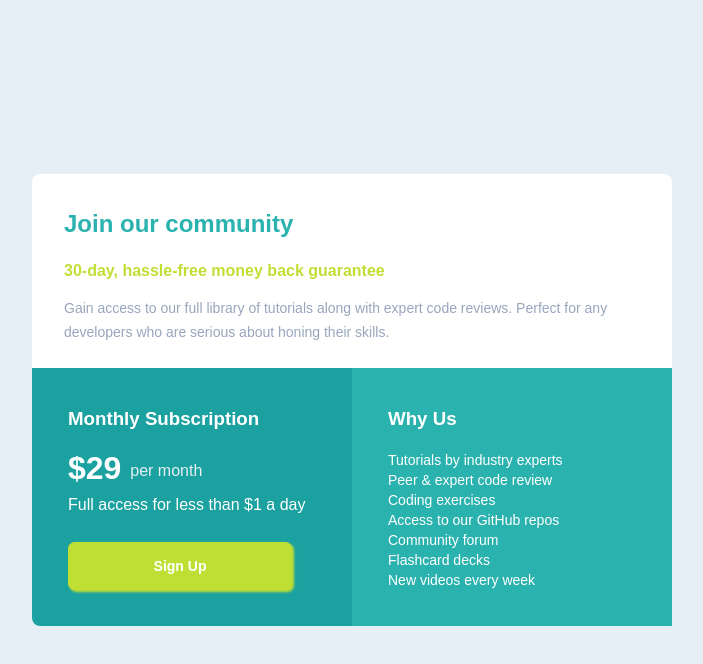
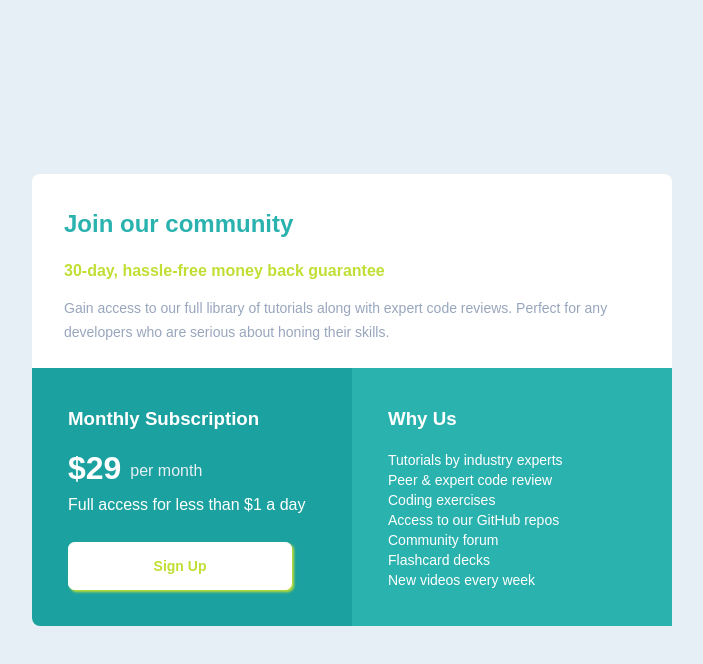
Before and after one commit to Hlyda/single-price-grid-component, a plain HTML site: page index.html in a window 1280 px wide. In both pictures the pointer is over the button "Sign Up". Shown: the whole page, without its empty margins (288-991 px from the left). Drawn offline with Linux system fonts and the light colour scheme.

Commit message:
hover btn fixed

```diff
--- a/styles.css
+++ b/styles.css
@@ -100,6 +100,12 @@ ul {
   margin-right: auto;
   box-shadow: var(--clr-p-yellow) 1.95px 1.95px 2.6px;
 }
+.btn:hover {
+  border: 1px solid white;
+  color: var(--clr-p-yellow);
+  background: white;
+  cursor: pointer;
+}
 
 .price {
   color: white;
```
